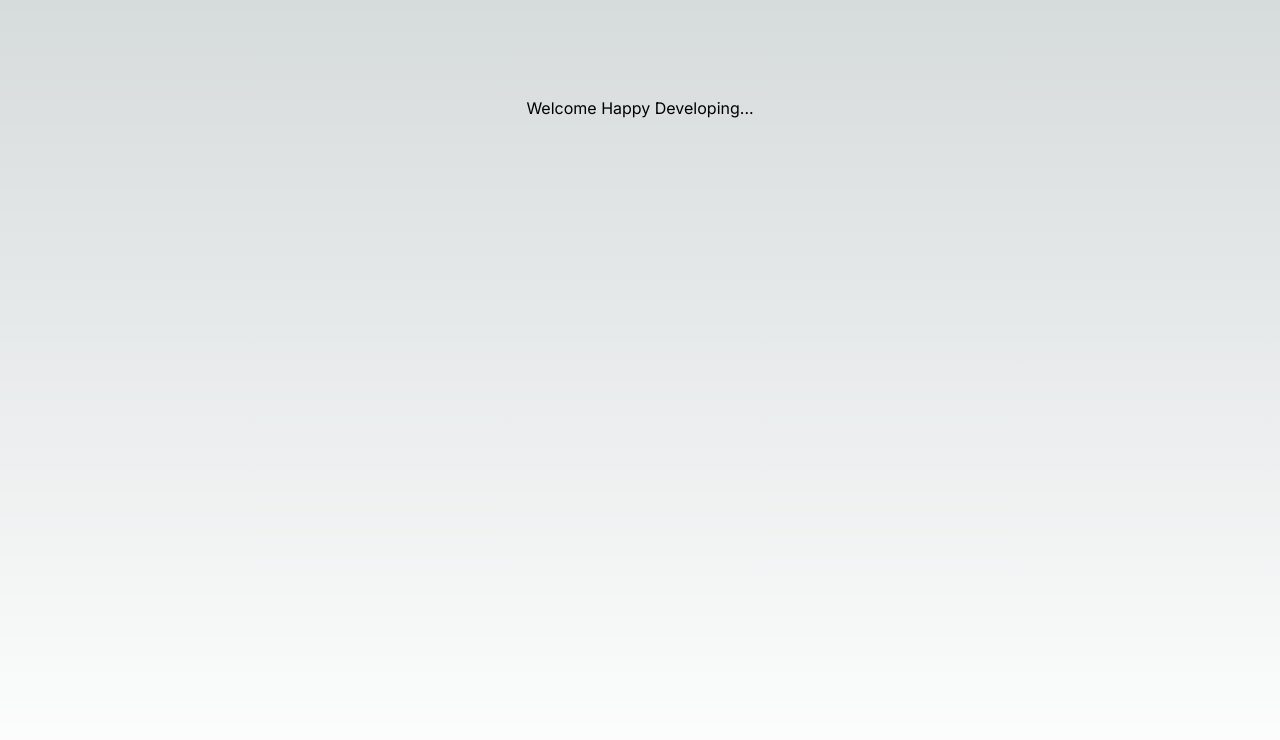
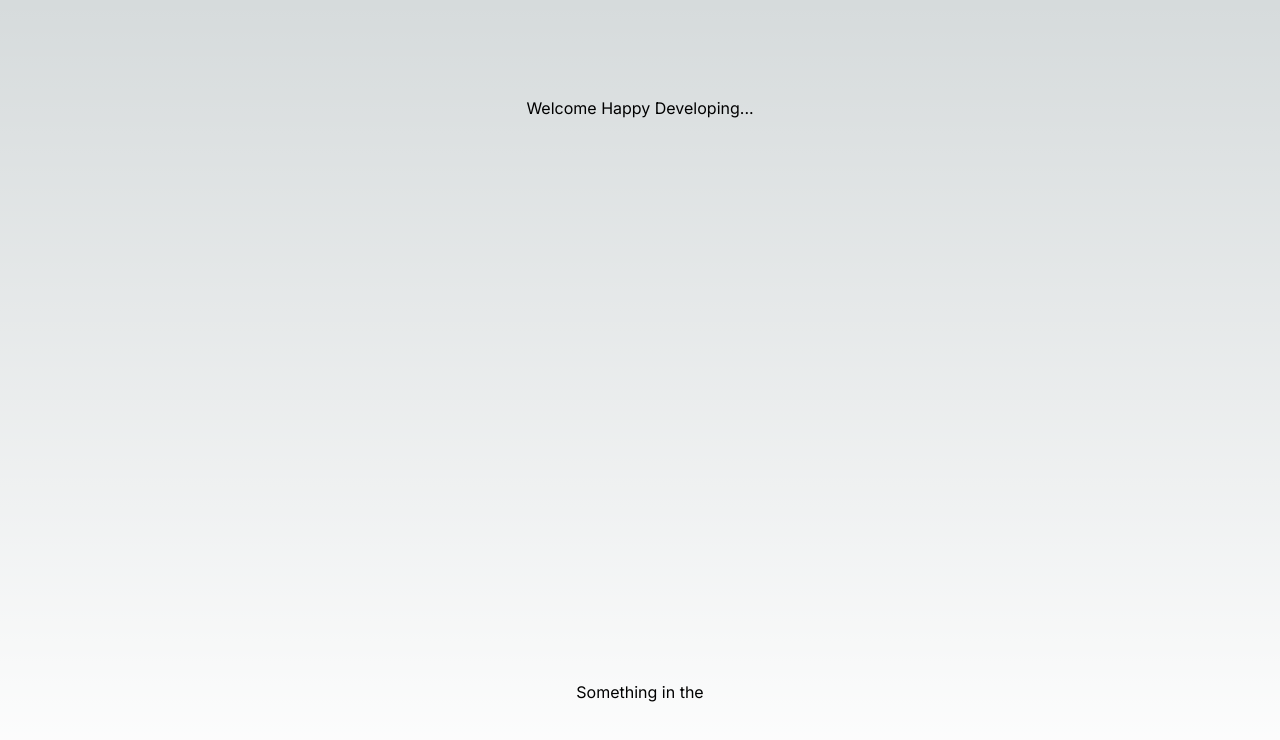
Before and after one commit to heinnthantsin/next-app, a Next.js app: page / in a window 1280 px wide. Shown: the top 740 px of the page. Built offline with nearby package versions, Linux system fonts and the light colour scheme.

Commit message:
content change

```diff
--- a/src/app/page.js
+++ b/src/app/page.js
@@ -1,9 +1,8 @@
-import Image from "next/image";
-
 export default function Home() {
   return (
     <main className="flex min-h-screen flex-col items-center justify-between p-24">
      <h1>Welcome Happy Developing...</h1>
+     <h3>Something in the</h3>
 
     </main>
   );
```
